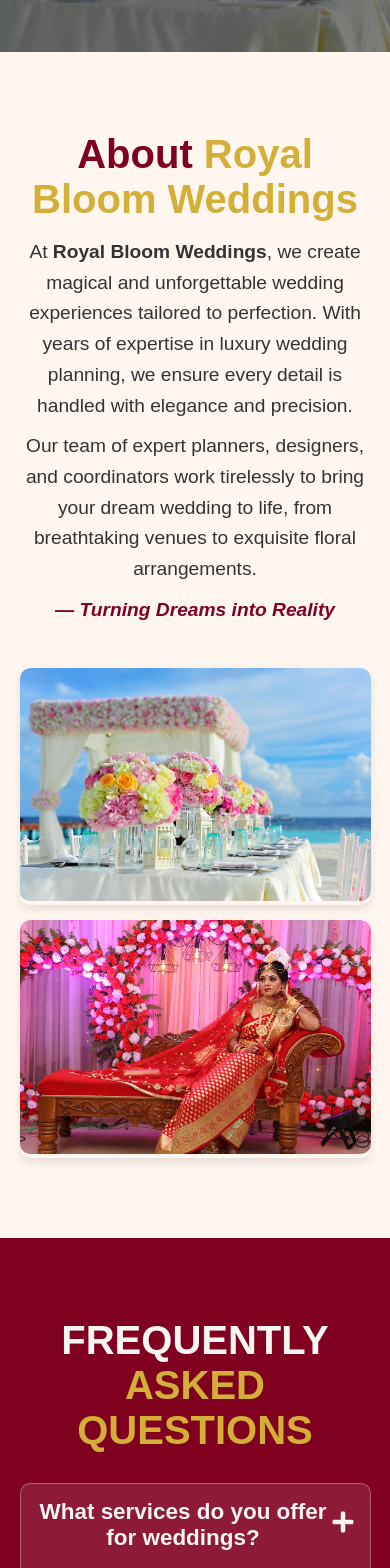
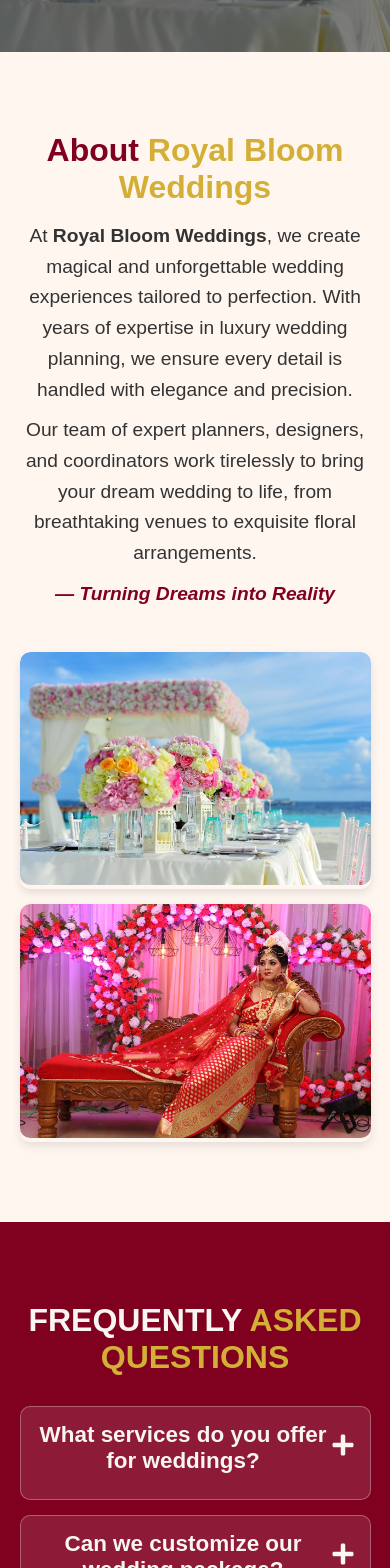
Before and after one commit to Dishajain89/royal-bloom-weddings, a Next.js app: page /aboutUs in a window 390 px wide. Shown: the part 432-2000 px from the top of the page. Built offline with nearby package versions, Linux system fonts and the light colour scheme.

Commit message:
minor fixes

```diff
--- a/components/allServices/style.module.scss
+++ b/components/allServices/style.module.scss
@@ -85,6 +85,11 @@
     }
 
     @media (max-width: 768px){
+      .sectionHeader{
+        h2{
+          font-size: 2.2rem;
+        }
+      }
       .serviceItem{
         flex-direction: column-reverse;
 
--- a/components/home/aboutSection/style.module.scss
+++ b/components/home/aboutSection/style.module.scss
@@ -53,6 +53,12 @@
 
       @media (max-width: 768px) {
         flex-direction: column;
+
+        .content{
+          h2{
+            font-size: 2rem;
+          }
+        }
       }
 
       .imgWrapper {
@@ -72,4 +78,13 @@
         }
       }
     }
+
+    @media (max-width: 768px) {
+
+      .content{
+        h2{
+          font-size: 2rem;
+        }
+      }
+    }
   }
--- a/components/home/faq/style.module.scss
+++ b/components/home/faq/style.module.scss
@@ -74,4 +74,10 @@
       }
     }
   }
+
+  @media (max-width: 768px) {
+    .title{
+      font-size: 2rem;
+    }
+  }
 }
--- a/components/home/homeBanner/style.module.scss
+++ b/components/home/homeBanner/style.module.scss
@@ -43,7 +43,7 @@
       max-width: 80%;
 
       h1 {
-        font-size: 48px;
+        font-size: 3rem;
         font-weight: bold;
         color: $primary-color;
         text-shadow: 2px 2px 5px rgba(0, 0, 0, 0.7);
@@ -51,7 +51,7 @@
       }
 
       p {
-        font-size: 24px;
+        font-size: 1.5rem;
         margin-top: 10px;
         font-weight: 300;
         animation: fadeInUp 1.2s ease-in-out;
@@ -62,7 +62,7 @@
     @media (max-width: 768px) {
       .content {
         h1 {
-          font-size: 32px;
+          font-size: 2rem;
         }
         p {
           font-size: 18px;
--- a/components/home/letsPlan/style.module.scss
+++ b/components/home/letsPlan/style.module.scss
@@ -98,6 +98,10 @@
       text-align: center;
     }
 
+    .title{
+      font-size: 2rem;
+    }
+
     .textSection {
       max-width: 100%;
     }
```
